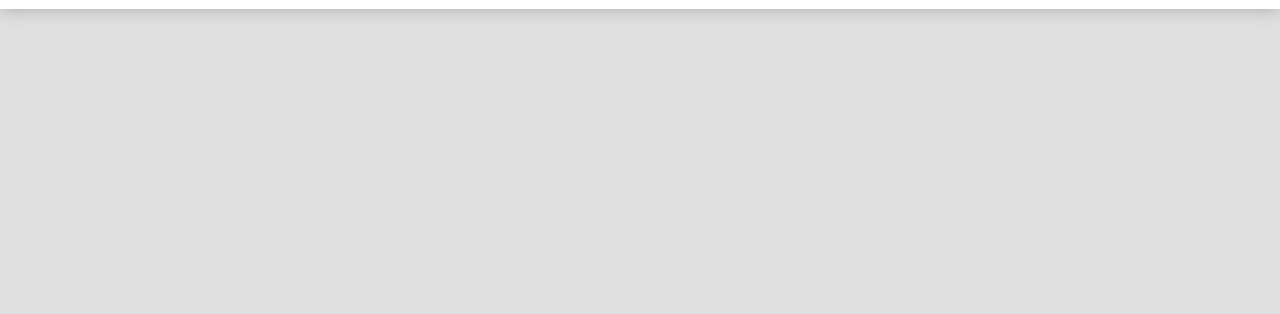
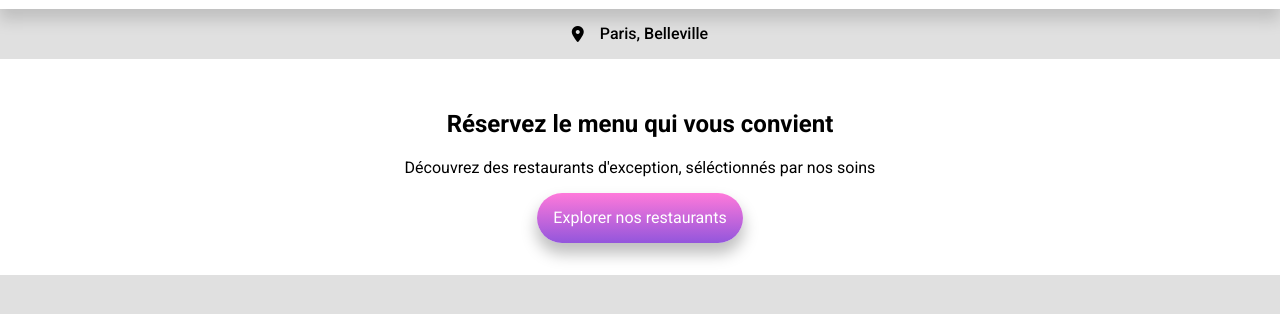
Before and after one commit to ThiburceTommy/Ohmyfood, a website: page index.html in a window 1280 px wide. Shown: the part 64-378 px from the top of the page. Drawn offline with Linux system fonts and the light colour scheme; a web font is replaced by a local one.

Commit message:
ajout du bandeau de localisation et du bloc d'introdution (html + scss + css)

```diff
--- a/index.html
+++ b/index.html
@@ -16,6 +16,17 @@
     <header class="topbar">
         <h1 class="topbar__logo">ohmyfood</h1>
     </header>
-
+    <!--MAIN-->
+    <main class="main">
+        <section class="location">
+            <i class="fa fa-map-marker location__icon" aria-hidden="true"></i>
+            <span class="location__place">Paris, Belleville</span>
+        </section>
+        <section class="intro">
+            <h2 class="intro__title">Réservez le menu qui vous convient</h2>
+            <p class="intro__desc">Découvrez des restaurants d'exception, séléctionnés par nos soins</p>
+            <button class="btn btn--primary">Explorer nos restaurants</button>
+        </section>
+    </main>
 </body>
 </html>
--- a/sass/main.scss
+++ b/sass/main.scss
@@ -27,6 +27,21 @@ h1 {
     font-family: 'Shrikhand', cursive;
     margin: 0;
 }
+h2 {
+    font-size: 1.5rem;
+}
+//Composant
+.btn {
+    padding: 1rem;
+    border-radius: 32px;
+    color: #fff;
+    text-decoration: none;
+    box-shadow: 0px 10px 15px 1px rgba(0,0,0,0.25);
+    border: 0;
+    &--primary {
+        background: $primary-gradient;
+    }
+}
 
 // BEM //
 .topbar {
@@ -34,6 +49,26 @@ h1 {
     padding-top: 1.5rem;
     padding-bottom: 0.75rem;
     text-align: center;
-    box-shadow: 0 0 16px #a9a9a9;
+    box-shadow: 0px 10px 15px 1px rgba(0,0,0,0.15);
     width: 100%;
 }
+.location {
+    display: flex;
+    align-items: center;
+    justify-content: center;
+    padding: 1rem;
+
+    &__icon {
+        margin-right: 1rem;
+    }
+    &__place {
+        font-weight: 500;
+    }
+}
+.intro {
+    text-align: center;
+    padding: 2rem;
+    background-color: #fff;
+    &__title {}
+    &__desc {}
+}
```
Also changed, not shown: css/style.css, 1 other file.
